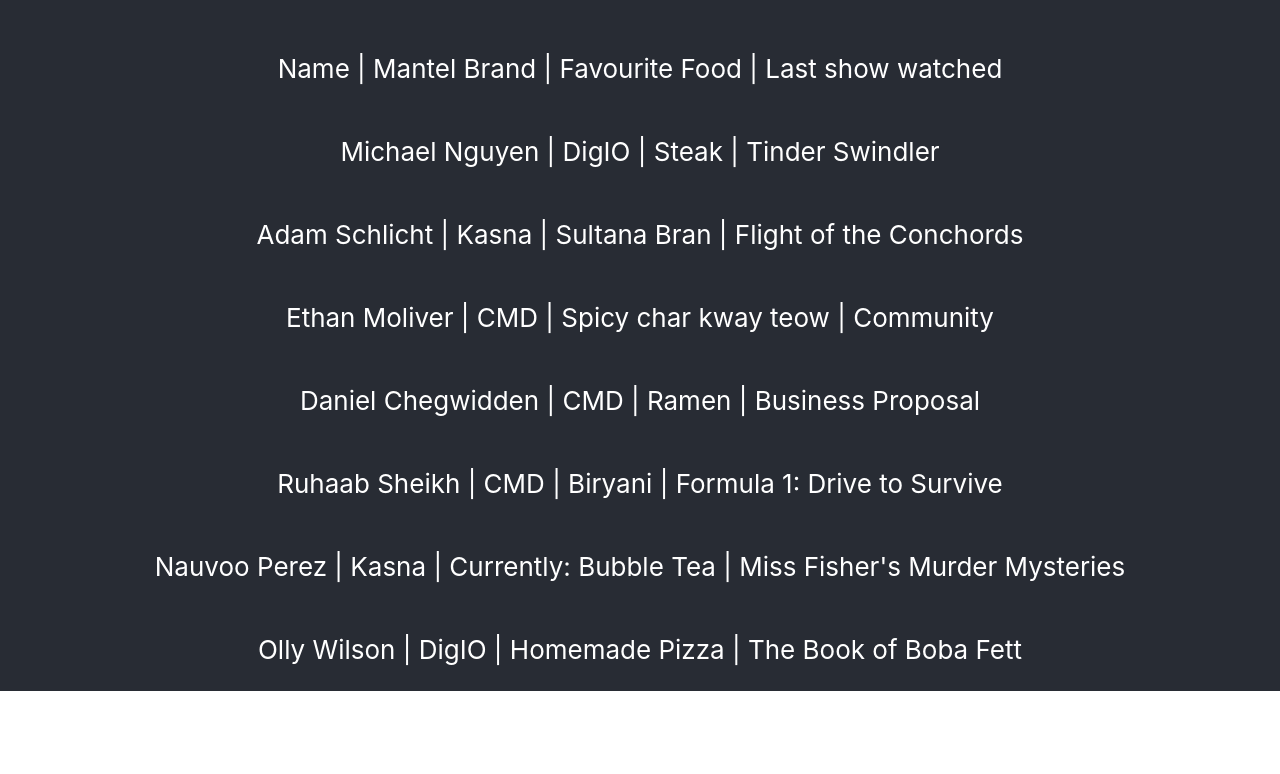
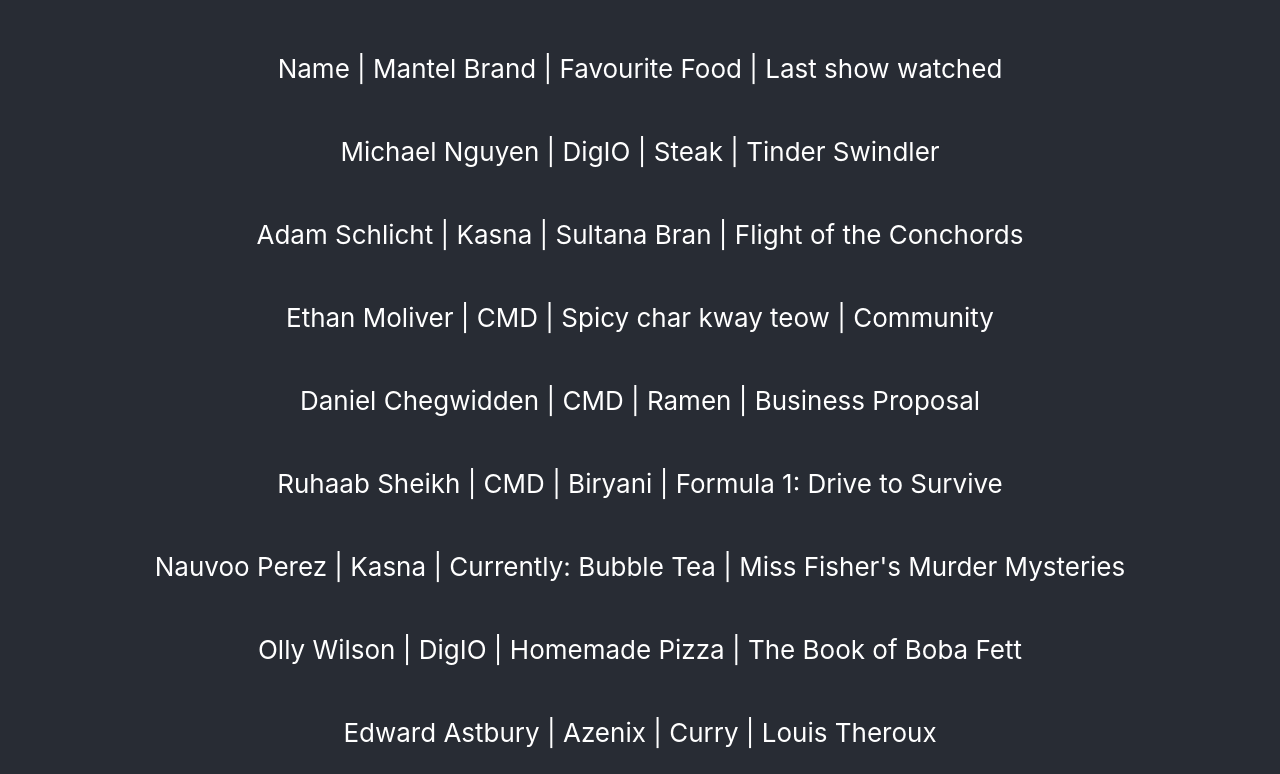
Before and after one commit to micnguyen/proj-future-assoc-devbasics, a React (Create React App) app: page / in a window 1280 px wide. Shown: the part 293-1067 px from the top of the page. Before the commit the page ends 984 px from the top, so only its background shows below. Built offline with nearby package versions, Linux system fonts and the light colour scheme.

Commit message:
Update App.js

```diff
--- a/src/App.js
+++ b/src/App.js
@@ -7,6 +7,7 @@
 import { RuhaabSheikh } from "./components/RuhaabSheikh/RuhaabSheikh";
 import { NauvooPerez } from './components/NauvooPerez/NauvooPerez';
 import { OllyWilson } from "./components/OllyWilson/OllyWilson";
+import { EdwardAstbury } from "./components/EdwardAstbury/EdwardAstbury"
 
 function App() {
   return (
@@ -21,6 +22,7 @@
         <RuhaabSheikh />
         <NauvooPerez />
         <OllyWilson />
+        <EdwardAstbury />
       </header>
     </div>
   );
```
